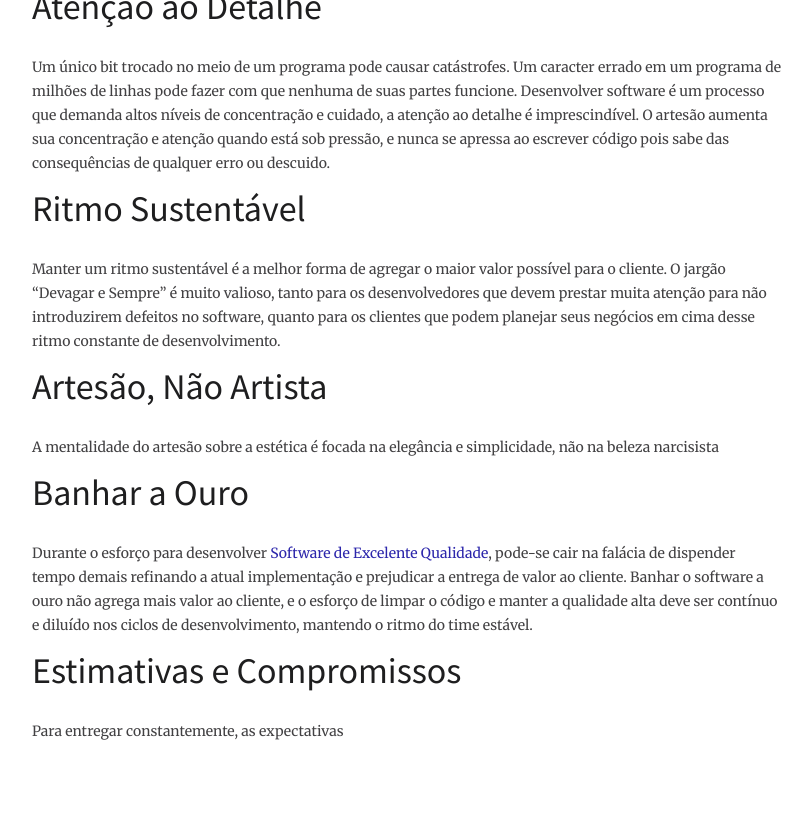
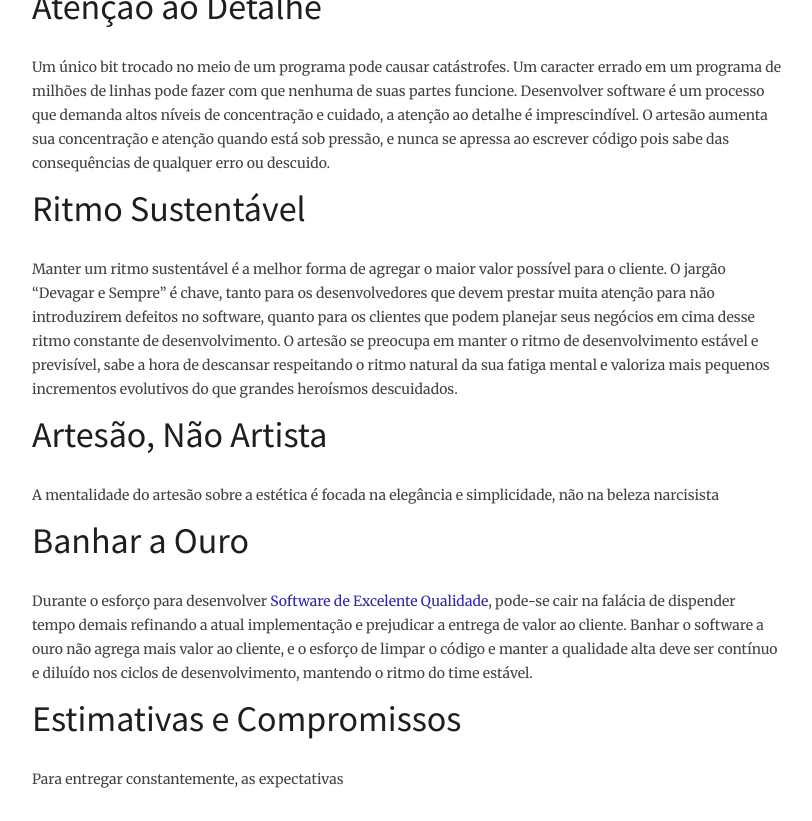
Before and after one commit to bertelledani/ArtesanatoDeSoftwareBrasil.github.io, a Jekyll site: the page built from agregar-valor-de-forma-constante.md, in a window 1280 px wide and 900 px high, scrolled down 975 px, cut to the strip 0-821 px from the top of the window. Shown: the whole strip, without its empty margins (233-1045 px from the left). Built offline with Jekyll 4.4.1, drawn with Linux system fonts in a browser that asks for light colours; nearby versions of some CDN libraries.

Commit message:
Artesão descansa respeitando sua fatiga mental

```diff
--- a/agregar-valor-de-forma-constante.md
+++ b/agregar-valor-de-forma-constante.md
@@ -11,7 +11,7 @@ Um único bit trocado no meio de um programa pode causar catástrofes. Um caract
 
 # Ritmo Sustentável
 
-Manter um ritmo sustentável é a melhor forma de agregar o maior valor possível para o cliente. O jargão "Devagar e Sempre" é muito valioso, tanto para os desenvolvedores que devem prestar muita atenção para não introduzirem defeitos no software, quanto para os clientes que podem planejar seus negócios em cima desse ritmo constante de desenvolvimento.
+Manter um ritmo sustentável é a melhor forma de agregar o maior valor possível para o cliente. O jargão "Devagar e Sempre" é chave, tanto para os desenvolvedores que devem prestar muita atenção para não introduzirem defeitos no software, quanto para os clientes que podem planejar seus negócios em cima desse ritmo constante de desenvolvimento. O artesão se preocupa em manter o ritmo de desenvolvimento estável e previsível, sabe a hora de descansar respeitando o ritmo natural da sua fatiga mental e valoriza mais pequenos incrementos evolutivos do que grandes heroísmos descuidados.
 
 # Artesão, Não Artista
 
```
